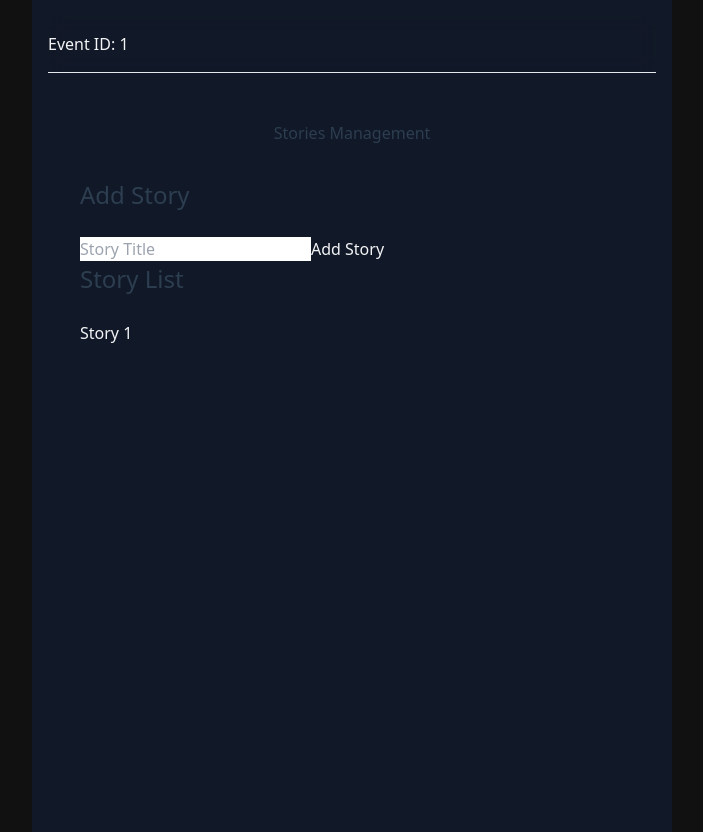
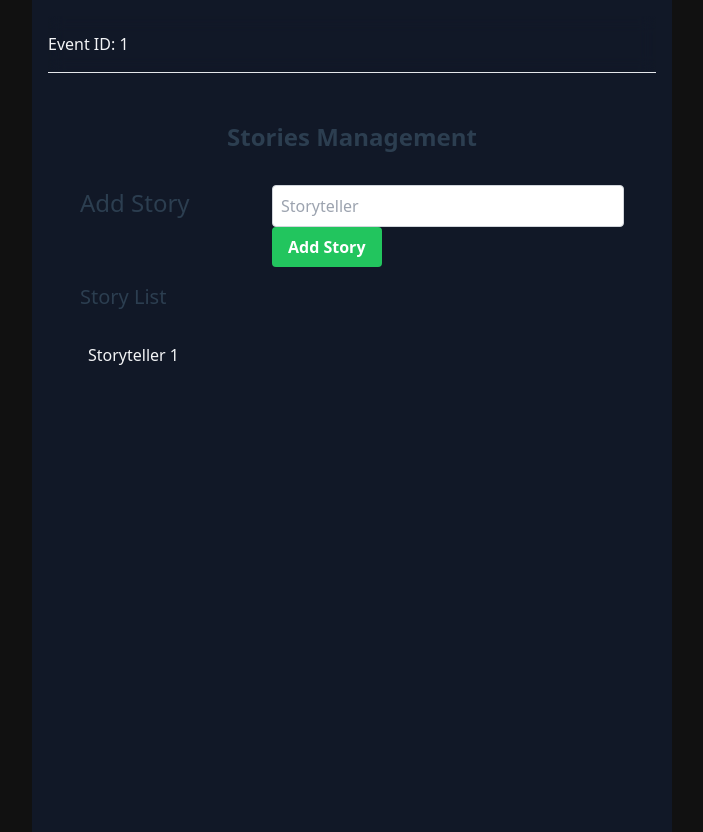
Before and after one commit to jchris/story-slam, a React (Vite) app: page /event/1/producer/stories in a window 1280 px wide. Shown: the whole page, without its empty margins (288-991 px from the left). Built offline with nearby package versions, Linux system fonts and the light colour scheme.

Commit message:
basic flow

```diff
--- a/src/components/EventLayout.tsx
+++ b/src/components/EventLayout.tsx
@@ -1,5 +1,5 @@
 import { ReactNode } from 'react';
-import { useParams } from 'react-router-dom';
+import { Link, useParams } from 'react-router-dom';
 
 interface EventLayoutProps {
   children: ReactNode;
@@ -14,7 +14,7 @@ export function EventLayout({ children }: EventLayoutProps) {
         <div className="container flex h-14 items-center">
           <div className="mr-4 hidden md:flex">
             <div className="mr-6 flex items-center space-x-2">
-              Event ID: {eventId}
+              <Link className="link" to={`/event/${eventId}/producer`}>Event ID: {eventId}</Link>
             </div>
           </div>
         </div>
--- a/src/components/pages/producer/ProducerDashboard.tsx
+++ b/src/components/pages/producer/ProducerDashboard.tsx
@@ -6,9 +6,19 @@ export const ProducerDashboard: React.FC = () => {
   return (
     <div>
       <h1>Producer Dashboard</h1>
-      <nav>
-        <Link to={`/event/${eventId}/producer/stories`}>Manage Stories</Link> |
-        <Link to={`/event/${eventId}/producer/judges`}>Manage Judges</Link>
+      <nav className="flex space-x-4">
+        <Link
+          to={`/event/${eventId}/producer/stories`}
+          className="bg-green-500 hover:bg-green-700 text-white font-bold py-2 px-4 rounded"
+        >
+          Manage Stories
+        </Link>
+        <Link
+          to={`/event/${eventId}/producer/judges`}
+          className="bg-blue-500 hover:bg-blue-700 text-white font-bold py-2 px-4 rounded"
+        >
+          Manage Judges
+        </Link>
       </nav>
     </div>
   );
--- a/src/components/pages/producer/ProducerStories.tsx
+++ b/src/components/pages/producer/ProducerStories.tsx
@@ -4,22 +4,39 @@ import { Link, useParams } from 'react-router-dom';
 export const ProducerStories: React.FC = () => {
   const { eventId } = useParams();
   return (
-    <div>
-      <h1>Stories Management</h1>
-      <div>
-        <h2>Add Story</h2>
-        <input type="text" placeholder="Story Title" />
-        <button>Add Story</button>
+    <form className="space-y-4">
+      <h1 className="text-2xl font-bold">Stories Management</h1>
+      <div className="flex space-x-4">
+        <h2 className="w-1/3">Add Story</h2>
+        <div className="w-2/3">
+          <input
+            type="text"
+            name="storyteller"
+            placeholder="Storyteller"
+            className="border border-gray-300 p-2 rounded w-full text-gray-900"
+          />
+          <button
+            type="submit"
+            className="bg-green-500 hover:bg-green-700 text-white font-bold py-2 px-4 rounded"
+          >
+            Add Story
+          </button>
+        </div>
       </div>
       <div>
-        <h2>Story List</h2>
+        <h2 className="text-xl">Story List</h2>
         <ul>
           <li>
-            <Link to={`/event/${eventId}/producer/story/story123`}>Story 1</Link>
+            <Link
+              to={`/event/${eventId}/producer/story/story123`}
+              className="block p-2 hover:bg-gray-100"
+            >
+              Storyteller 1
+            </Link>
           </li>
         </ul>
       </div>
-    </div>
+    </form>
   );
 };
 
--- a/src/components/pages/producer/ProducerStoryDetail.tsx
+++ b/src/components/pages/producer/ProducerStoryDetail.tsx
@@ -6,8 +6,9 @@ export const ProducerStoryDetail: React.FC = () => {
   return (
     <div>
       <h1>Story Details</h1>
-      <p>Event ID: {eventId}</p>
+
       <p>Story ID: {storyId}</p>
+      <p>Storyteller: </p>
     </div>
   );
 };
```
